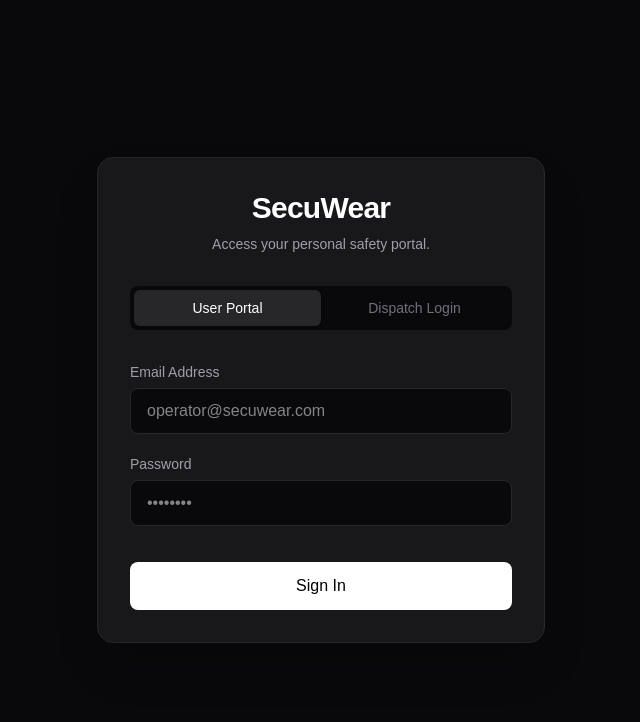
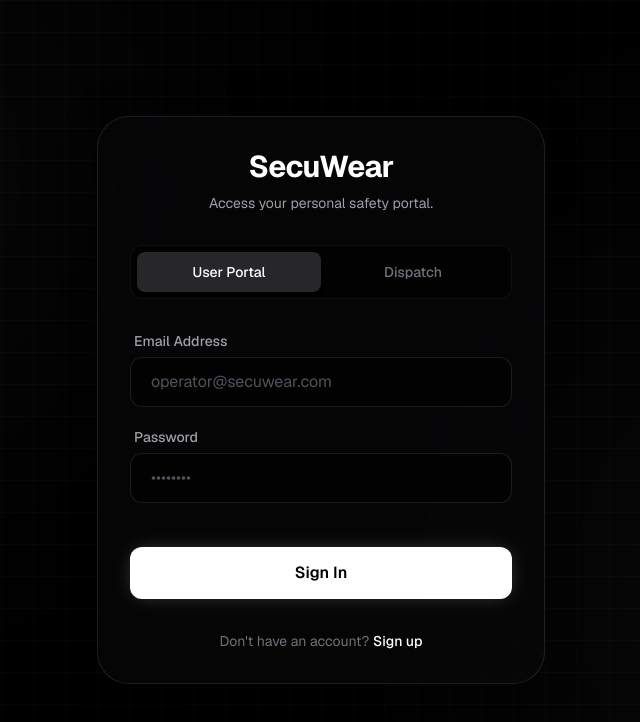
Before and after one commit to kaidexcli/Secuwear, a Next.js app in the folder main/: page /login in a window 1280 px wide. Shown: the top 722 px of the page, without its empty margins (319-959 px from the left). Built offline with nearby package versions, Linux system fonts and the light colour scheme; no server answers.

Commit message:
Enhance login page with signup and animations
Refactor login page to include signup functionality and improve UI with animations.

```diff
--- a/main/app/login/page.tsx
+++ b/main/app/login/page.tsx
@@ -1,75 +1,140 @@
 "use client"
 
-import { useState } from 'react'
+import { useState, useEffect } from 'react'
 import { useRouter } from 'next/navigation'
 import { createBrowserClient } from '@supabase/ssr'
+import { motion, AnimatePresence } from 'framer-motion'
 
 export default function LoginPage() {
   const router = useRouter()
-  // State to toggle between User and Dispatch interfaces
+
+  // UI States
   const [loginType, setLoginType] = useState<'user' | 'dispatch'>('user')
+  const [authMode, setAuthMode] = useState<'signin' | 'signup'>('signin')
 
-  // Form states
+  // Form States
   const [email, setEmail] = useState('')
   const [password, setPassword] = useState('')
   const [error, setError] = useState<string | null>(null)
+  const [success, setSuccess] = useState<string | null>(null)
   const [loading, setLoading] = useState(false)
 
-  // Initialize Supabase browser client
   const supabase = createBrowserClient(
     process.env.NEXT_PUBLIC_SUPABASE_URL!,
     process.env.NEXT_PUBLIC_SUPABASE_ANON_KEY!
   )
 
-  const handleLogin = async (e: React.FormEvent) => {
+  // Force 'signin' mode if they switch to Dispatch (Authorities cannot self-register)
+  useEffect(() => {
+    if (loginType === 'dispatch') {
+      setAuthMode('signin')
+    }
+  }, [loginType])
+
+  const handleAuth = async (e: React.FormEvent) => {
     e.preventDefault()
     setLoading(true)
     setError(null)
+    setSuccess(null)
 
-    // Attempt Supabase login
-    const { error: authError } = await supabase.auth.signInWithPassword({
+    try {
+      if (authMode === 'signup') {
+        const { data, error: signUpError } = await supabase.auth.signUp({
           email,
           password,
         })
 
-    if (authError) {
-      setError(authError.message)
-      setLoading(false)
-      return
+        if (signUpError) throw signUpError
+
+        if (data.user && data.user.identities && data.user.identities.length === 0) {
+          throw new Error("An account with this email already exists.")
         }
 
-    // CRITICAL: Force Next.js to update so your proxy.ts detects the new cookies
+        setSuccess("Registration successful! Please check your email to verify your account.")
+        setAuthMode('signin')
+        setPassword('')
+      } else {
+        const { error: signInError } = await supabase.auth.signInWithPassword({
+          email,
+          password,
+        })
+
+        if (signInError) throw signInError
+
+        // Force Next.js to update and run the proxy.ts middleware
         router.refresh()
 
-    // Route to the appropriate dashboard
         if (loginType === 'dispatch') {
           router.push('/dispatch')
         } else {
           router.push('/dashboard')
         }
       }
+    } catch (err: any) {
+      setError(err.message || "An error occurred during authentication.")
+    } finally {
+      setLoading(false)
+    }
+  }
 
   return (
-    <div className="flex items-center justify-center min-h-screen bg-zinc-950 text-white px-4">
-      <div className="w-full max-w-md bg-zinc-900 border border-zinc-800 rounded-2xl p-8 shadow-2xl">
+    <div className="relative flex items-center justify-center min-h-screen bg-black overflow-hidden px-4 text-white font-sans">
+
+      {/* 3D Cinematic Background Elements */}
+      <div className="absolute inset-0 pointer-events-none">
+        {/* Technical Grid Overlay */}
+        <div className="absolute inset-0 bg-[linear-gradient(to_right,#4f4f4f2e_1px,transparent_1px),linear-gradient(to_bottom,#4f4f4f2e_1px,transparent_1px)] bg-size-[32px_32px] opacity-40"></div>
+
+        {/* Animated Glowing Orbs */}
+        <motion.div
+          animate={{
+            scale: [1, 1.2, 1],
+            opacity: [0.3, 0.5, 0.3],
+            x: [0, 50, 0]
+          }}
+          transition={{ duration: 10, repeat: Infinity, ease: "easeInOut" }}
+          className="absolute top-[-10%] left-[-10%] w-125 h-125 bg-zinc-800/40 blur-[120px] rounded-full"
+        />
+        <motion.div
+          animate={{
+            scale: [1, 1.5, 1],
+            opacity: [0.2, 0.4, 0.2],
+            y: [0, -50, 0]
+          }}
+          transition={{ duration: 12, repeat: Infinity, ease: "easeInOut", delay: 1 }}
+          className={`absolute bottom-[-10%] right-[-10%] w-125 h-125 blur-[120px] rounded-full transition-colors duration-1000 ${
+            loginType === 'dispatch' ? 'bg-red-900/40' : 'bg-zinc-700/40'
+          }`}
+        />
+      </div>
+
+      {/* Main Glassmorphism Card */}
+      <motion.div
+        initial={{ opacity: 0, y: 30, scale: 0.95 }}
+        animate={{ opacity: 1, y: 0, scale: 1 }}
+        transition={{ duration: 0.6, type: "spring", bounce: 0.3 }}
+        className="relative w-full max-w-md bg-zinc-950/60 backdrop-blur-2xl border border-white/10 rounded-4xl p-8 shadow-[0_0_40px_-10px_rgba(0,0,0,0.7)] z-10"
+      >
 
         {/* Header */}
         <div className="text-center mb-8">
-          <h1 className="text-3xl font-bold tracking-tight">SecuWear</h1>
-          <p className="text-zinc-400 mt-2 text-sm">
+          <motion.h1 layout className="text-3xl font-bold tracking-tight text-white">
+            SecuWear
+          </motion.h1>
+          <motion.p layout className="text-zinc-400 mt-2 text-sm">
             {loginType === 'user'
-              ? 'Access your personal safety portal.'
+              ? (authMode === 'signin' ? 'Access your personal safety portal.' : 'Register your new SecuWear device.')
               : 'Enter the emergency response dispatch hub.'}
-          </p>
+          </motion.p>
         </div>
 
         {/* Portal Toggle Tabs */}
-        <div className="flex p-1 bg-zinc-950 rounded-lg mb-8">
+        <div className="flex p-1.5 bg-black/50 border border-white/5 rounded-xl mb-8 relative z-20">
           <button
             onClick={() => setLoginType('user')}
-            className={`flex-1 py-2 text-sm font-medium rounded-md transition-all ${
+            className={`flex-1 py-2.5 text-sm font-medium rounded-lg transition-all duration-300 ${
               loginType === 'user'
-                ? 'bg-zinc-800 text-white shadow-sm'
+                ? 'bg-zinc-800 text-white shadow-md'
                 : 'text-zinc-500 hover:text-zinc-300'
             }`}
           >
@@ -77,27 +142,44 @@
           </button>
           <button
             onClick={() => setLoginType('dispatch')}
-            className={`flex-1 py-2 text-sm font-medium rounded-md transition-all ${
+            className={`flex-1 py-2.5 text-sm font-medium rounded-lg transition-all duration-300 ${
               loginType === 'dispatch'
-                ? 'bg-red-900/50 text-red-100 shadow-sm'
+                ? 'bg-red-900/60 text-red-50 shadow-md border border-red-500/20'
                 : 'text-zinc-500 hover:text-zinc-300'
             }`}
           >
-            Dispatch Login
+            Dispatch
           </button>
         </div>
 
-        {/* Error Message */}
+        {/* Alerts (Error / Success) */}
+        <AnimatePresence mode="wait">
           {error && (
-          <div className="mb-6 p-3 bg-red-500/10 border border-red-500/50 rounded-lg text-red-500 text-sm text-center">
+            <motion.div
+              initial={{ opacity: 0, height: 0 }}
+              animate={{ opacity: 1, height: 'auto' }}
+              exit={{ opacity: 0, height: 0 }}
+              className="mb-6 p-3 bg-red-500/10 border border-red-500/30 rounded-xl text-red-400 text-sm text-center"
+            >
               {error}
-          </div>
+            </motion.div>
           )}
+          {success && (
+            <motion.div
+              initial={{ opacity: 0, height: 0 }}
+              animate={{ opacity: 1, height: 'auto' }}
+              exit={{ opacity: 0, height: 0 }}
+              className="mb-6 p-3 bg-green-500/10 border border-green-500/30 rounded-xl text-green-400 text-sm text-center"
+            >
+              {success}
+            </motion.div>
+          )}
+        </AnimatePresence>
 
-        {/* Login Form */}
-        <form onSubmit={handleLogin} className="space-y-5">
-          <div>
-            <label className="block text-sm font-medium text-zinc-400 mb-1.5">
+        {/* Auth Form */}
+        <form onSubmit={handleAuth} className="space-y-5 relative z-20">
+          <motion.div layout>
+            <label className="block text-sm font-medium text-zinc-400 mb-1.5 pl-1">
               Email Address
             </label>
             <input
@@ -105,13 +187,13 @@
               value={email}
               onChange={(e) => setEmail(e.target.value)}
               required
-              className="w-full px-4 py-2.5 bg-zinc-950 border border-zinc-800 rounded-lg focus:outline-none focus:ring-2 focus:ring-zinc-700 transition-colors"
+              className="w-full px-5 py-3 bg-black/50 border border-white/10 rounded-xl focus:outline-none focus:ring-2 focus:ring-zinc-600 focus:border-transparent transition-all text-white placeholder:text-zinc-600"
               placeholder="operator@secuwear.com"
             />
-          </div>
+          </motion.div>
 
-          <div>
-            <label className="block text-sm font-medium text-zinc-400 mb-1.5">
+          <motion.div layout>
+            <label className="block text-sm font-medium text-zinc-400 mb-1.5 pl-1">
               Password
             </label>
             <input
@@ -119,27 +201,61 @@
               value={password}
               onChange={(e) => setPassword(e.target.value)}
               required
-              className="w-full px-4 py-2.5 bg-zinc-950 border border-zinc-800 rounded-lg focus:outline-none focus:ring-2 focus:ring-zinc-700 transition-colors"
+              className="w-full px-5 py-3 bg-black/50 border border-white/10 rounded-xl focus:outline-none focus:ring-2 focus:ring-zinc-600 focus:border-transparent transition-all text-white placeholder:text-zinc-600"
               placeholder="••••••••"
             />
-          </div>
+          </motion.div>
 
-          <button
+          <motion.button
+            layout
+            whileHover={{ scale: loading ? 1 : 1.02 }}
+            whileTap={{ scale: loading ? 1 : 0.98 }}
             type="submit"
             disabled={loading}
-            className={`w-full py-3 px-4 mt-4 rounded-lg font-medium transition-colors ${
+            className={`w-full py-3.5 px-4 mt-6 rounded-xl font-semibold transition-all duration-300 ${
               loading
                 ? 'bg-zinc-800 text-zinc-500 cursor-not-allowed'
                 : loginType === 'dispatch'
-                  ? 'bg-red-600 hover:bg-red-700 text-white'
-                  : 'bg-white hover:bg-zinc-200 text-black'
+                  ? 'bg-red-600 hover:bg-red-700 text-white shadow-[0_0_20px_-5px_rgba(220,38,38,0.5)]'
+                  : 'bg-white hover:bg-zinc-200 text-black shadow-[0_0_20px_-5px_rgba(255,255,255,0.3)]'
             }`}
           >
-            {loading ? 'Authenticating...' : 'Sign In'}
-          </button>
+            {loading
+              ? 'Authenticating...'
+              : authMode === 'signin' ? 'Sign In' : 'Create Account'}
+          </motion.button>
         </form>
 
-      </div>
+        {/* Footer Toggle (Only show for User Portal) */}
+        {loginType === 'user' && (
+          <motion.div layout className="mt-8 text-center">
+            <p className="text-zinc-500 text-sm">
+              {authMode === 'signin' ? "Don't have an account? " : "Already have an account? "}
+              <button
+                type="button"
+                onClick={() => {
+                  setAuthMode(authMode === 'signin' ? 'signup' : 'signin')
+                  setError(null)
+                  setSuccess(null)
+                }}
+                className="text-white hover:text-zinc-300 font-medium transition-colors"
+              >
+                {authMode === 'signin' ? 'Sign up' : 'Log in'}
+              </button>
+            </p>
+          </motion.div>
+        )}
+
+        {/* Dispatch restriction note */}
+        {loginType === 'dispatch' && (
+          <motion.div layout className="mt-8 text-center">
+            <p className="text-zinc-600 text-xs px-4">
+              Authority accounts must be provisioned by a system administrator. Self-registration is disabled.
+            </p>
+          </motion.div>
+        )}
+
+      </motion.div>
     </div>
   )
 }
```
Lines whose indentation alone changed are shown as unchanged.
